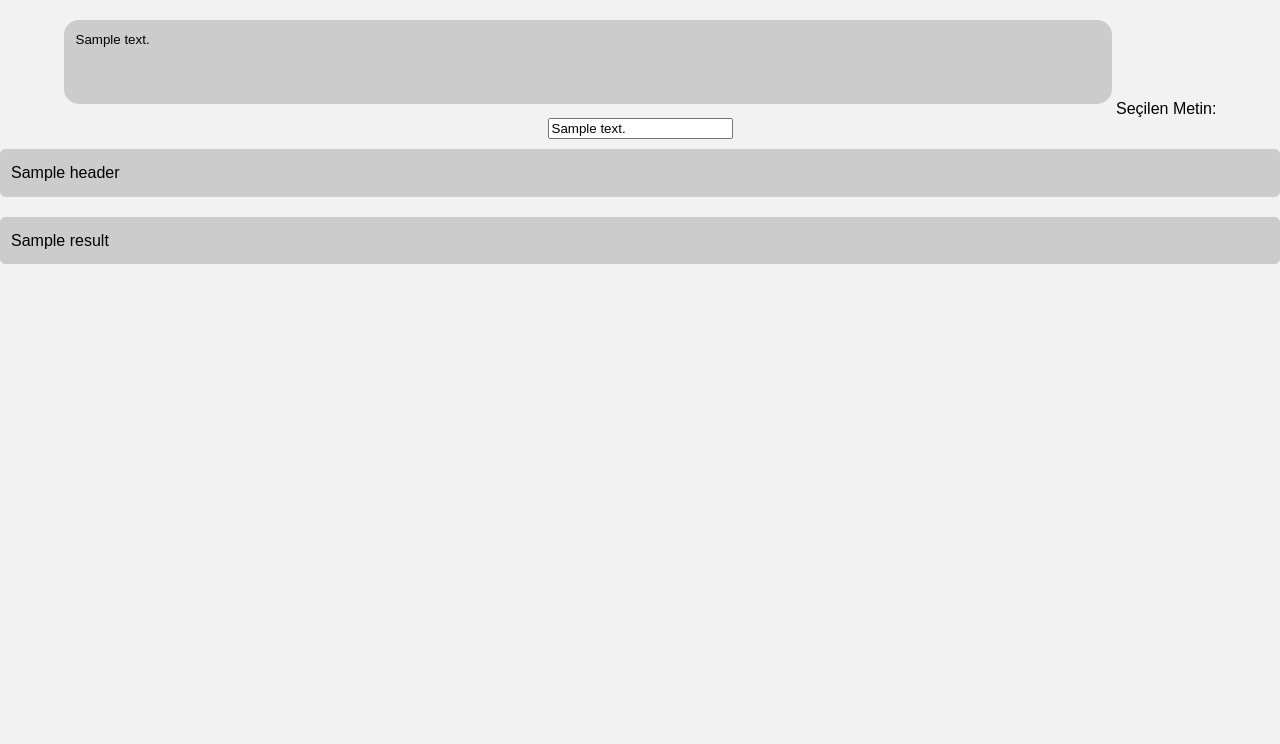
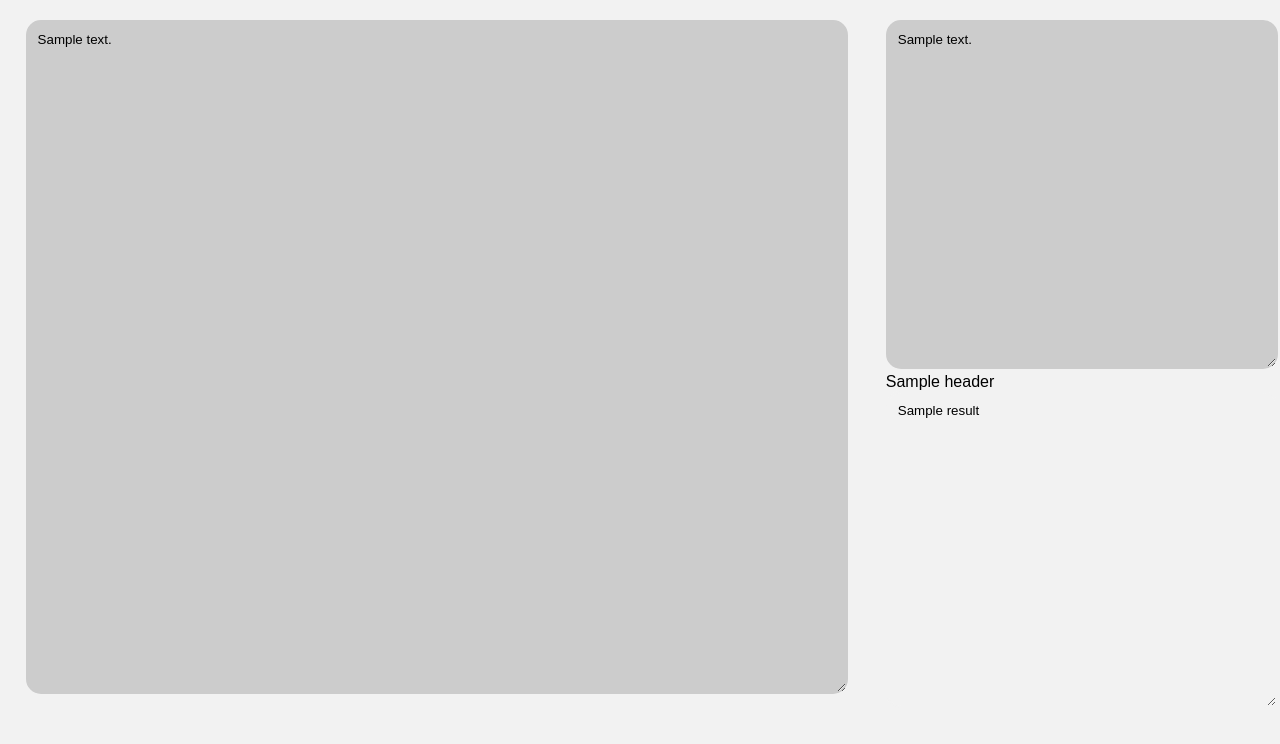
Before and after one commit to EmirKosekul/text_summarization_with_flask, a Flask app: template templates/rightclick.html in a window 1280 px wide. Shown: the top 744 px of the page. Run offline with Flask 3, Linux system fonts and the light colour scheme; the template is opened without the code that fills it: most values are stand-ins (such as "Sample title", 1, 10 or a date in 2020).

Commit message:
Web design improvements

```diff
--- a/app.py
+++ b/app.py
@@ -28,15 +28,15 @@ def index():
         main_text=request.form['metinAlani']
         if request.form['action'] == 'first_action':
          header="Your summary is here!"
-         #result=summarizer(selected_text, max_length=1000, min_length=30, do_sample=False)[0]['summary_text']
-         result=selected_text + " İlk işlem"
+         result=summarizer(selected_text, max_length=1000, min_length=30, do_sample=False)[0]['summary_text']
+        #  result=selected_text + " İlk işlem"
         elif request.form['action'] == 'second_action':
          header="A question for you!"
-        #  random_number = random.randint(1, 3)
-        #  generated_questions = question_generator(selected_text, max_length=50, num_return_sequences=5, num_beams=5, early_stopping=True)
-        #  question=generated_questions[random_number]['generated_text']
-        #  result=question
-         result=selected_text + " İkinci işlem"
+         random_number = random.randint(1, 3)
+         generated_questions = question_generator(selected_text, max_length=50, num_return_sequences=5, num_beams=5, early_stopping=True)
+         question=generated_questions[random_number]['generated_text']
+         result=question
+        #  result=selected_text + " İkinci işlem"
         return render_template('rightclick.html', selected_text=selected_text,main_text=main_text ,result=result, header=header)
     return render_template('rightclick.html')
 
--- a/static/style.css
+++ b/static/style.css
@@ -11,17 +11,58 @@ h1 {
 }
 
 form {
-    text-align: center;
+    /* background-color: #45a049; */
     margin-top: 20px;
+    display: flex;
+    margin-bottom: 20px;
+    height: 650px;
 }
 
+.mainTextArea {
+    width: 100%;
+    height: 100%;
+}
+
+.mainTextDiv {
+    /* background-color: blue; */
+    display: inline-block;
+    margin-left: 2%;
+    width: 65%;
+}
+
+.spaceDiv {
+    /* background-color: aquamarine; */
+    width: 5%;
+}
+
+.selectedTextDiv {
+    /* background-color: red; */
+    display: inline-block;
+    width: 30%;
+    margin-right: 2%;
+}
+
+.selectedTextArea {
+    width: 100%;
+    height: 50%;
+}
+
+.answerTextArea {
+    width: 100%;
+    height: 45%;
+    background-color: #f2f2f2;
+    border-color: #f2f2f2;
+}
+.headerLabel{
+    height: 5%;
+}
 textarea {
-    width: 80%;
+    /* width: 80%;  */
     padding: 10px;
-    margin-bottom: 10px;
+    /* margin-bottom: 10px; */
     border: 2px solid #ccc;
     border-radius: 15px;
-    resize: none;
+    /* resize: none; */
     font-family: Arial, sans-serif;
     background-color: #ccc;
 }
@@ -56,17 +97,30 @@ p {
 button[name='action'] {
     display: none;
 }
-/* Özel menüyü stilize etmek için CSS */
+
 #ozelMenu {
     display: none;
     position: absolute;
-    background-color: #f9f9f9;
-    min-width: 150px;
-    box-shadow: 0px 8px 16px 0px rgba(0, 0, 0, 0.2);
-    padding: 12px 16px;
+    background-color: #fff;
+    border: 1px solid #ccc;
+    border-radius: 5px;
+    padding: 8px;
+    box-shadow: 0 4px 8px rgba(0, 0, 0, 0.1);
     z-index: 1;
 }
 
+#ozelMenu ul {
+    list-style: none;
+    padding: 0;
+    margin: 0;
+}
+
 #ozelMenu li {
+    padding: 8px 16px;
     cursor: pointer;
+    transition: background-color 0.3s;
 }
+
+#ozelMenu li:hover {
+    background-color: #f2f2f2;
+}
--- a/templates/rightclick.html
+++ b/templates/rightclick.html
@@ -68,13 +68,23 @@
 </head>
 
 <body>
+
     <form method="post">
-        <textarea id="metinAlani" name="metinAlani" onmouseup="metniGoster()" rows="4"
-            cols="50">{{main_text}}</textarea>
-        <label for="gosterilenMetin">Seçilen Metin:</label>
-        <input type="text" id="gosterilenMetin" name="gosterilenMetin" value="{{ selected_text }}">
-        <button type="submit" name="action" value="first_action">Get a Summary</button>
-        <button type="submit" name="action" value="second_action">Generate a Question</button>
+        <div class="mainTextDiv">
+            <textarea class="mainTextArea" id="metinAlani" name="metinAlani" onmouseup="metniGoster()" rows="4"
+                cols="50">{{main_text}}</textarea>
+        </div>
+        <div class="spaceDiv"></div>
+        <div class="selectedTextDiv">
+            <!-- <label for="gosterilenMetin">Seçilen Metin:</label> -->
+            <!-- <input type="text" id="gosterilenMetinn" name="gosterilenMetinn" value="{{ selected_text }}"> -->
+            <textarea class="selectedTextArea" type="text" id="gosterilenMetin" name="gosterilenMetin"
+                value="{{ selected_text }}">{{ selected_text }} </textarea>
+            <button type="submit" name="action" value="first_action">Get a Summary</button>
+            <button type="submit" name="action" value="second_action">Generate a Question</button>
+            <label class="headerLabel">{{header}}</label>
+            <textarea class="answerTextArea">{{ result }}</textarea>
+        </div>
     </form>
 
     <!-- Özel menü -->
@@ -85,10 +95,7 @@
         </ul>
     </div>
 
-    {% if selected_text %}
-    <p>{{header}}</p>
-    <p>{{ result }}</p>
-    {% endif %}
+
 </body>
 
 </html>
```
